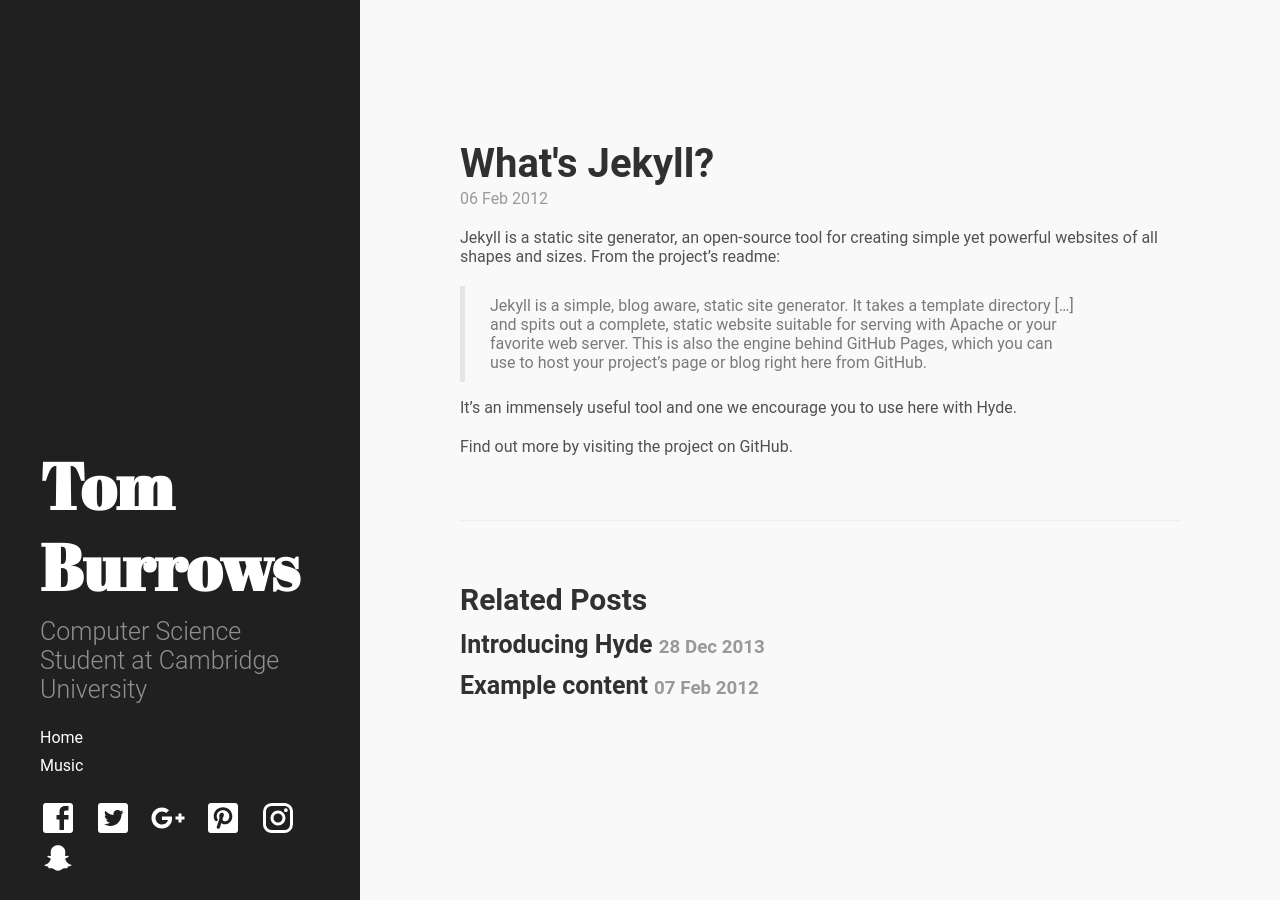
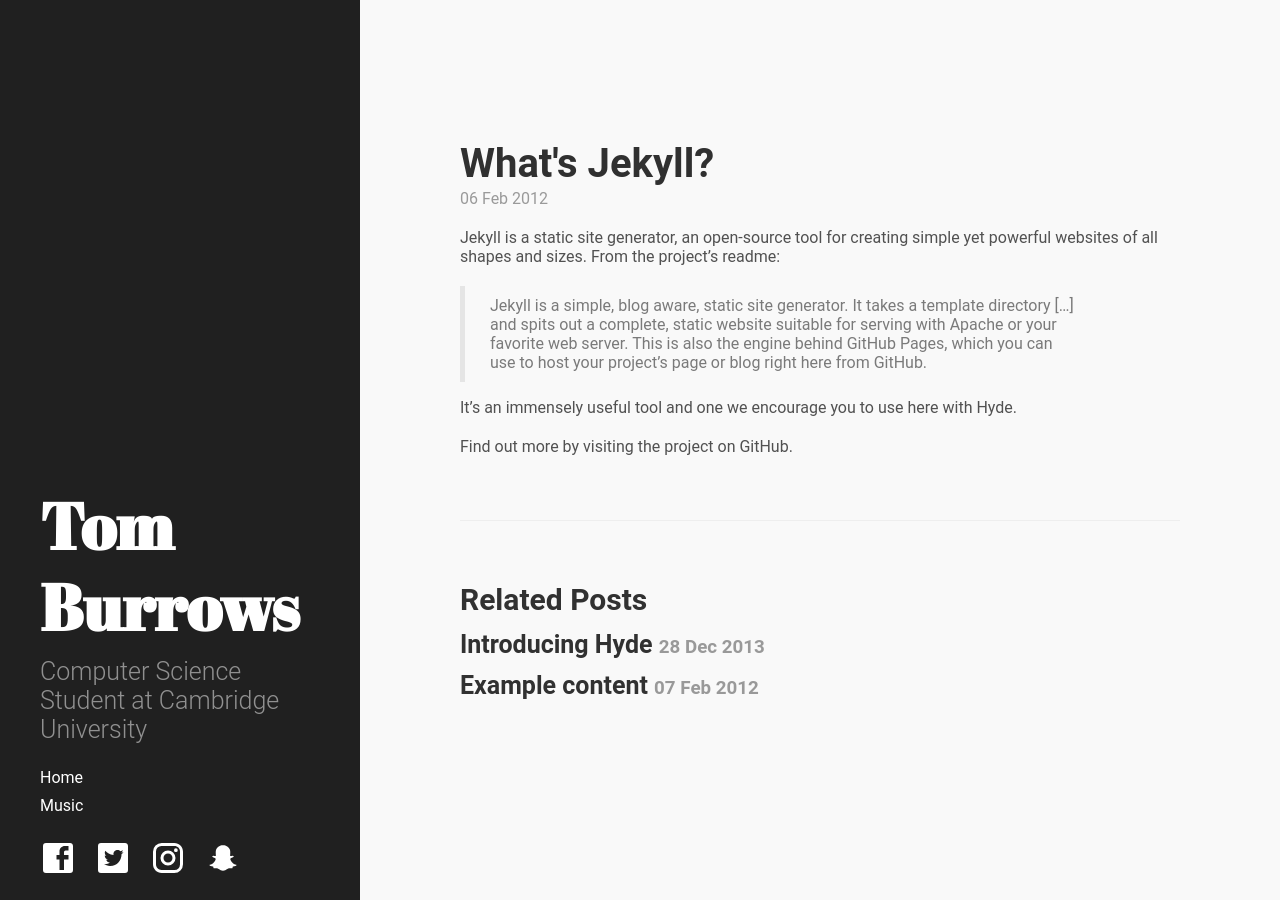
Before and after one commit to tburrows13/tburrows13.github.io, a Jekyll site: the page built from _posts/2012-02-06-whats-jekyll.md, in a window 1280 px wide. Built offline with Jekyll 4.4.1, drawn with Linux system fonts in a browser that asks for light colours.

Commit message:
Remove some icons

```diff
--- a/_includes/social.html
+++ b/_includes/social.html
@@ -31,14 +31,6 @@
   <svg class="c-icon"><use xlink:href="#icon--twitter"></use></svg>
 </a>
 
-<a href="#0" class="c-link c-link--google c-tooltip" aria-label="Google+">
-  <svg class="c-icon"><use xlink:href="#icon--google"></use></svg>
-</a>
-
-<a href="#0" class="c-link c-link--pinterest c-tooltip" aria-label="Pinterest">
-  <svg class="c-icon"><use xlink:href="#icon--pinterest"></use></svg>
-</a>
-
 <a href="#0" class="c-link c-link--instagram c-tooltip" aria-label="Instagram">
   <svg class="c-icon"><use xlink:href="#icon--instagram"></use></svg>
 </a>
@@ -54,12 +46,6 @@
   <symbol id="icon--twitter" viewBox="0 0 24 24">
       <path d="M17.71,9.33C17.64,13.95 14.69,17.11 10.28,17.31C8.46,17.39 7.15,16.81 6,16.08C7.34,16.29 9,15.76 9.9,15C8.58,14.86 7.81,14.19 7.44,13.12C7.82,13.18 8.22,13.16 8.58,13.09C7.39,12.69 6.54,11.95 6.5,10.41C6.83,10.57 7.18,10.71 7.64,10.74C6.75,10.23 6.1,8.38 6.85,7.16C8.17,8.61 9.76,9.79 12.37,9.95C11.71,7.15 15.42,5.63 16.97,7.5C17.63,7.38 18.16,7.14 18.68,6.86C18.47,7.5 18.06,7.97 17.56,8.33C18.1,8.26 18.59,8.13 19,7.92C18.75,8.45 18.19,8.93 17.71,9.33M20,2H4A2,2 0 0,0 2,4V20A2,2 0 0,0 4,22H20A2,2 0 0,0 22,20V4C22,2.89 21.1,2 20,2Z" />
   </symbol>
-  <symbol id="icon--google" viewBox="0 0 24 24">
-      <path d="M23,11H21V9H19V11H17V13H19V15H21V13H23M8,11V13.4H12C11.8,14.4 10.8,16.4 8,16.4C5.6,16.4 3.7,14.4 3.7,12C3.7,9.6 5.6,7.6 8,7.6C9.4,7.6 10.3,8.2 10.8,8.7L12.7,6.9C11.5,5.7 9.9,5 8,5C4.1,5 1,8.1 1,12C1,15.9 4.1,19 8,19C12,19 14.7,16.2 14.7,12.2C14.7,11.7 14.7,11.4 14.6,11H8Z" />
-  </symbol>
-  <symbol id="icon--pinterest" viewBox="0 0 24 24">
-      <path d="M13,16.2C12.2,16.2 11.43,15.86 10.88,15.28L9.93,18.5L9.86,18.69L9.83,18.67C9.64,19 9.29,19.2 8.9,19.2C8.29,19.2 7.8,18.71 7.8,18.1C7.8,18.05 7.81,18 7.81,17.95H7.8L7.85,17.77L9.7,12.21C9.7,12.21 9.5,11.59 9.5,10.73C9.5,9 10.42,8.5 11.16,8.5C11.91,8.5 12.58,8.76 12.58,9.81C12.58,11.15 11.69,11.84 11.69,12.81C11.69,13.55 12.29,14.16 13.03,14.16C15.37,14.16 16.2,12.4 16.2,10.75C16.2,8.57 14.32,6.8 12,6.8C9.68,6.8 7.8,8.57 7.8,10.75C7.8,11.42 8,12.09 8.34,12.68C8.43,12.84 8.5,13 8.5,13.2A1,1 0 0,1 7.5,14.2C7.13,14.2 6.79,14 6.62,13.7C6.08,12.81 5.8,11.79 5.8,10.75C5.8,7.47 8.58,4.8 12,4.8C15.42,4.8 18.2,7.47 18.2,10.75C18.2,13.37 16.57,16.2 13,16.2M20,2H4C2.89,2 2,2.89 2,4V20A2,2 0 0,0 4,22H20A2,2 0 0,0 22,20V4C22,2.89 21.1,2 20,2Z" />
-  </symbol>
   <symbol id="icon--instagram" viewBox="0 0 24 24">
       <path d="M7.8,2H16.2C19.4,2 22,4.6 22,7.8V16.2A5.8,5.8 0 0,1 16.2,22H7.8C4.6,22 2,19.4 2,16.2V7.8A5.8,5.8 0 0,1 7.8,2M7.6,4A3.6,3.6 0 0,0 4,7.6V16.4C4,18.39 5.61,20 7.6,20H16.4A3.6,3.6 0 0,0 20,16.4V7.6C20,5.61 18.39,4 16.4,4H7.6M17.25,5.5A1.25,1.25 0 0,1 18.5,6.75A1.25,1.25 0 0,1 17.25,8A1.25,1.25 0 0,1 16,6.75A1.25,1.25 0 0,1 17.25,5.5M12,7A5,5 0 0,1 17,12A5,5 0 0,1 12,17A5,5 0 0,1 7,12A5,5 0 0,1 12,7M12,9A3,3 0 0,0 9,12A3,3 0 0,0 12,15A3,3 0 0,0 15,12A3,3 0 0,0 12,9Z" />
   </symbol>
```
